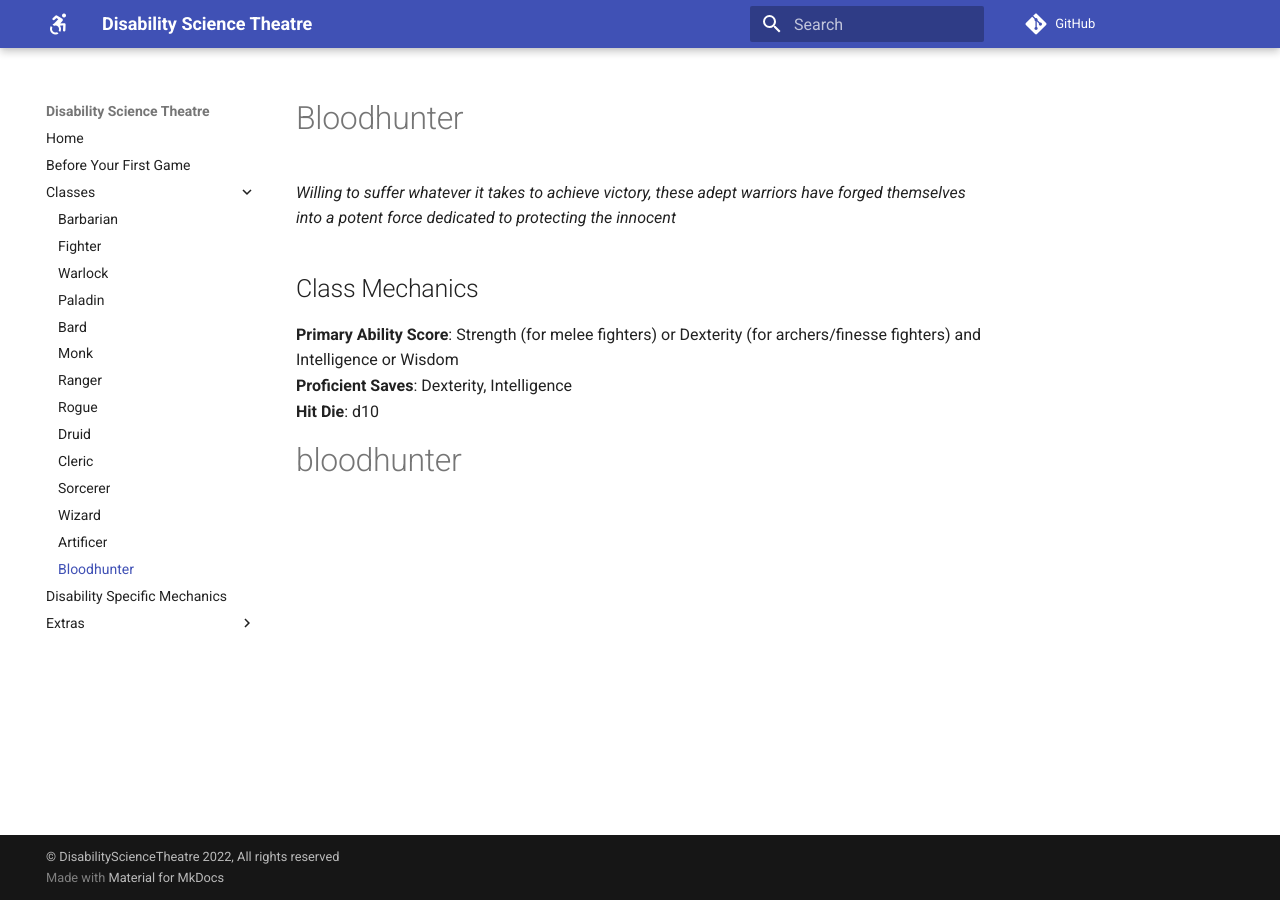
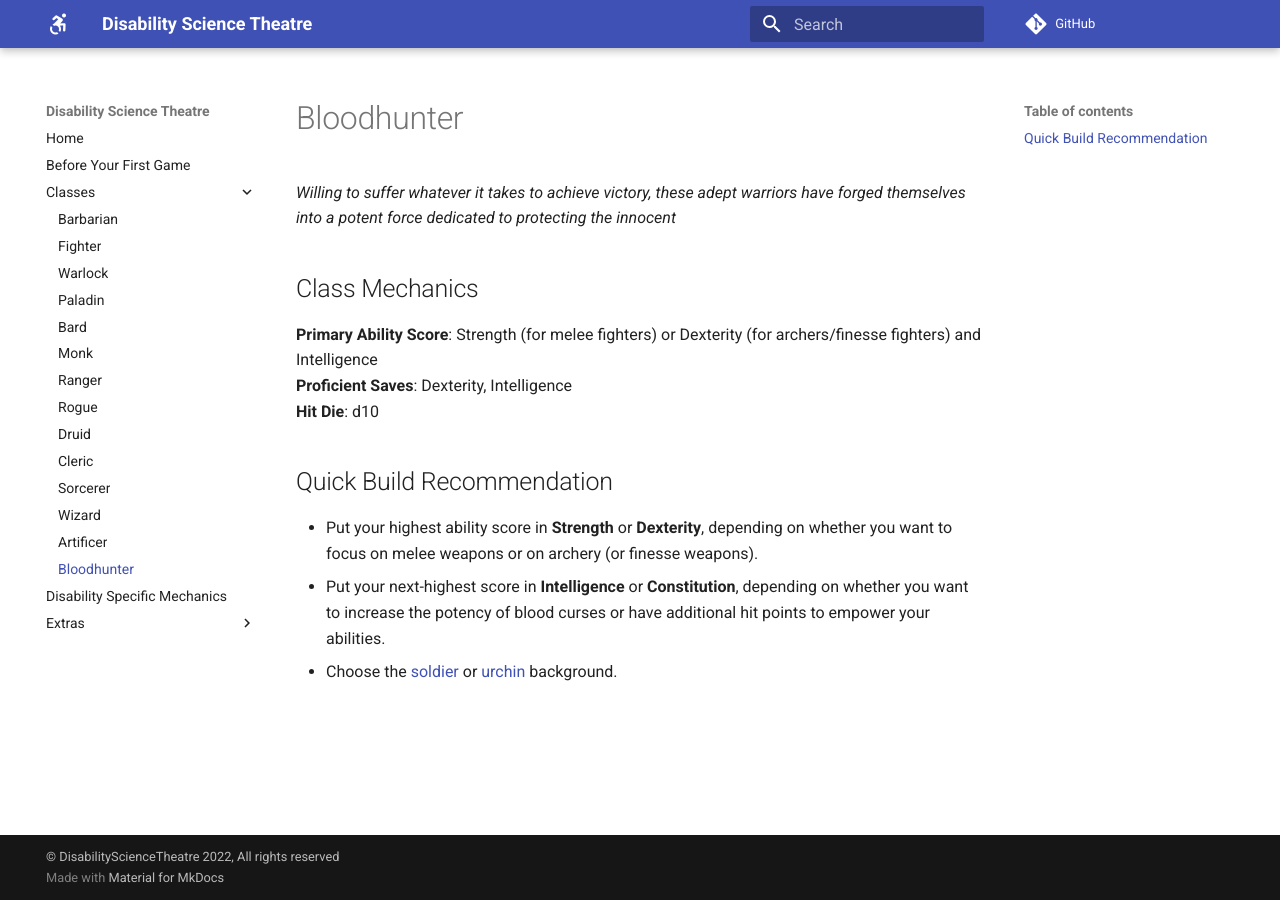
Before and after one commit to DisabilityScienceTheatre/resources, an MkDocs documentation site: the page built from docs/classes/bloodhunter.md, in a window 1280 px wide. Built offline with MkDocs 1.6.1 and Material for MkDocs 9.7.7, drawn with Linux system fonts in a browser that asks for light colours; comment, search, counter and statistics services are not loaded.

Commit message:
formatting

```diff
--- a/docs/classes/bloodhunter.md
+++ b/docs/classes/bloodhunter.md
@@ -1,9 +1,12 @@
 ---
 hit_die: d10
-primary_ability_score: Strength (for melee fighters) or Dexterity (for archers/finesse fighters) and Intelligence or Wisdom
+primary_ability_score: Strength (for melee fighters) or Dexterity (for archers/finesse fighters) and Intelligence
 saves: Dexterity, Intelligence
-quick_build: First, put your highest ability score in Strength or Dexterity, depending on whether you want to focus on melee weapons or on archery (or finesse weapons). Your next-highest score should be Intelligence, if you plan to focus on the potency of blood curses and mystical power, or Constitution, if you want to have additional hit points to empower your abilities through sacrifice. Second, choose the soldier or urchin background.
 tagline: Willing to suffer whatever it takes to achieve victory, these adept warriors have forged themselves into a potent force dedicated to protecting the innocent
 ---
 
-# bloodhunter
+## Quick Build Recommendation
+
+- Put your highest ability score in **Strength** or **Dexterity**, depending on whether you want to focus on melee weapons or on archery (or finesse weapons).
+- Put your next-highest score in **Intelligence** or **Constitution**, depending on whether you want to increase the potency of blood curses or have additional hit points to empower your abilities.
+- Choose the [soldier]() or [urchin]() background.
```
